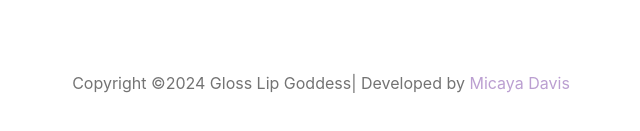
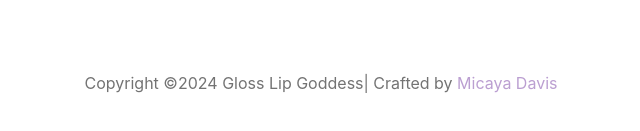
Before and after one commit to missdavis/glg, a plain HTML site: page index.html in a window 1280 px wide. Shown: the part 8215-8346 px from the top of the page, 319-959 px from the left. Drawn offline with Linux system fonts and the light colour scheme; files whose address does not match are found by name; a web font is replaced by a local one.

Commit message:
Update index.html

```diff
--- a/index.html
+++ b/index.html
@@ -549,7 +549,7 @@
             <div class="border-top pt-5">
             <p>
 
-        Copyright &copy;<script>document.write(new Date().getFullYear());</script> Gloss Lip Goddess| Developed by <a href="https://www.micayadavis.xyz" target="_blank" >Micaya Davis</a>
+        Copyright &copy;<script>document.write(new Date().getFullYear());</script> Gloss Lip Goddess| Crafted by <a href="https://www.micayadavis.xyz" target="_blank" >Micaya Davis</a>
 
       </p>
             </div>
```
